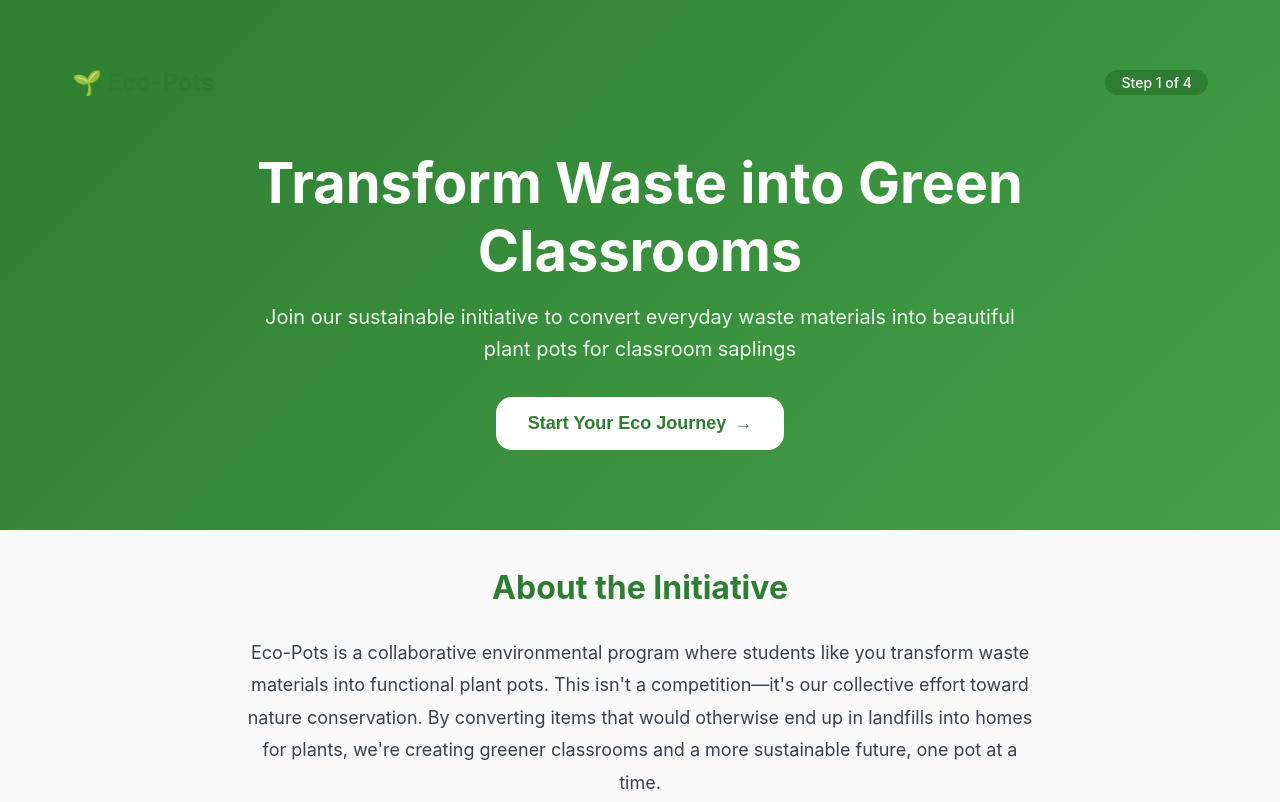
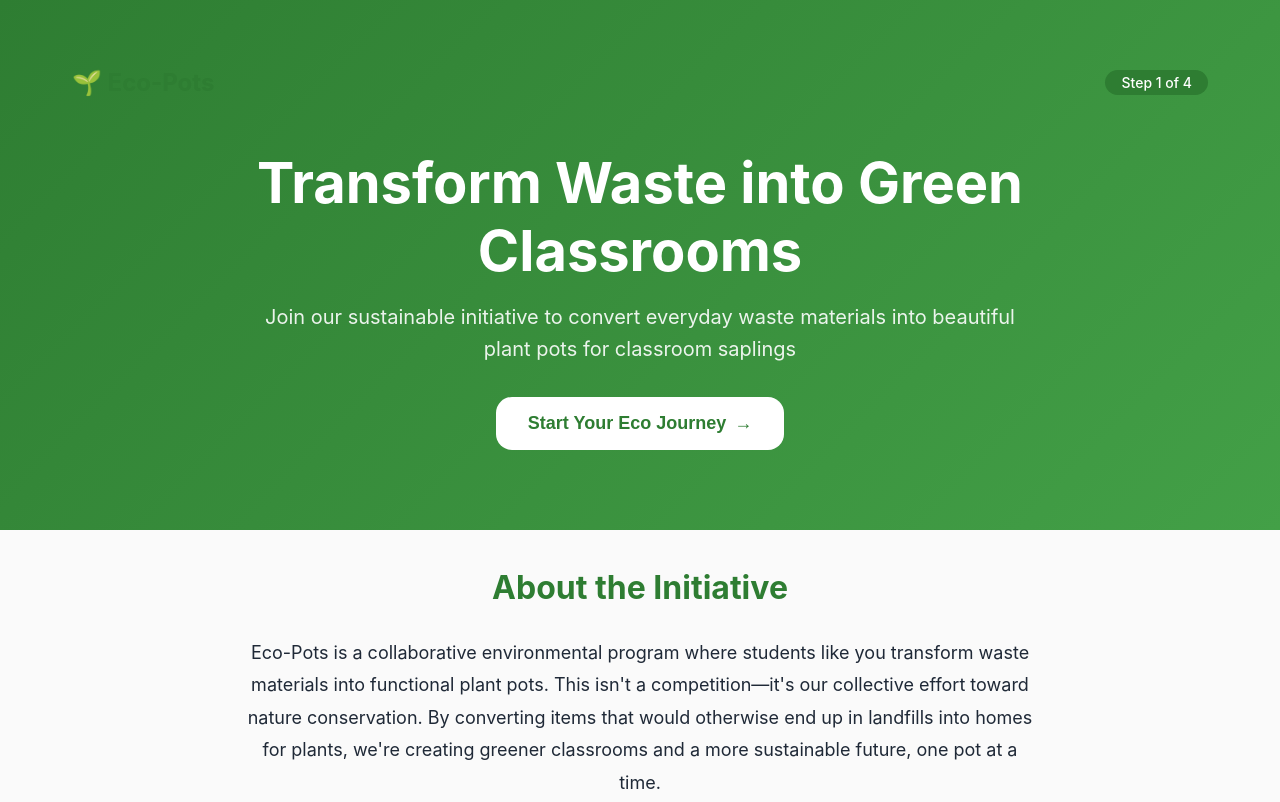
Before and after one commit to Yogesh031404/pot, a website: page index.html in a window 1280 px wide. Shown: the top 802 px of the page. Drawn offline with Linux system fonts and the light colour scheme; no server answers.

Commit message:
Auto-commit: Agent tool execution

```diff
--- a/css/style.css
+++ b/css/style.css
@@ -77,7 +77,7 @@ body {
     font-family: var(--font-family-base);
     font-weight: var(--font-weight-normal);
     line-height: 1.6;
-    color: var(--dark-gray);
+    color: var(--text-primary);
     background-color: var(--light-bg);
 }
 
```
